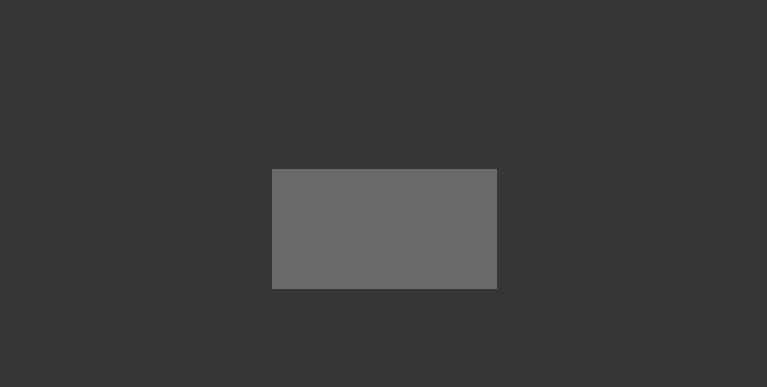
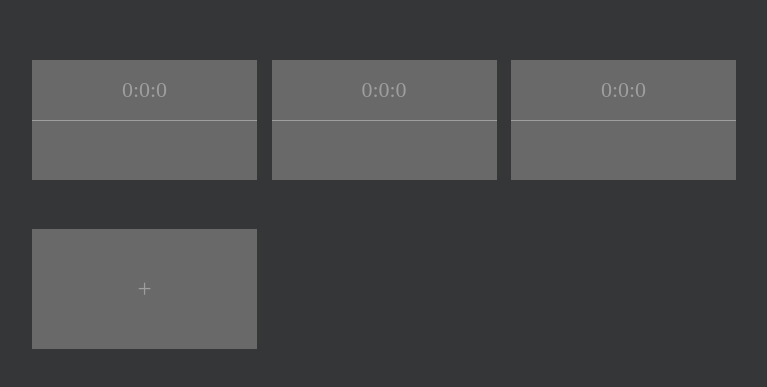
Before and after one commit to elinaa21/timers-task, a Vue app: page / in a window 1280 px wide. Shown: the part 171-558 px from the top of the page, without its empty margins (256-1023 px from the left). Built offline with nearby package versions, Linux system fonts and the light colour scheme.

Commit message:
layout and structure of blocks

```diff
--- a/src/App.vue
+++ b/src/App.vue
@@ -1,6 +1,13 @@
 <template>
   <div  class="app">
-    <Timer />
+    <div class="container">
+      <Timer
+        v-for="timer of timers"
+        v-bind:timer="timer"
+        :key="timer.id"
+      />
+      <div class='add-timer'>&plus;</div>
+    </div>
   </div>
 </template>
 
@@ -8,7 +15,9 @@
 import Timer from './components/Timer.vue'
 
 const timers = [
-  { id: 0, hours: 0, minutes: 0, seconds: 0, active: false }
+  { id: 0, hours: 0, minutes: 0, seconds: 0, active: false },
+  { id: 1, hours: 0, minutes: 0, seconds: 0, active: false },
+  { id: 2, hours: 0, minutes: 0, seconds: 0, active: false },
 ];
 
 export default {
@@ -33,7 +42,29 @@ export default {
   width: 100%;
   height: 100%;
   display: flex;
-  justify-content: center;
+  justify-content: space-between;
   align-items: center;
 }
+
+.container {
+  margin: 0 auto;
+  width: 55%;
+  height: max-content;
+  display: flex;
+  justify-content: space-between;
+  flex-wrap: wrap;
+}
+
+.add-timer {
+  width: 225px;
+  height: 120px;
+  background-color: #696969;
+  font-size: 25px;
+  text-align: center;
+  color: #9E9E9E;
+  margin-bottom: 7%;
+  display: flex;
+  align-items: center;
+  justify-content: center;
+}
 </style>
--- a/src/components/Timer.vue
+++ b/src/components/Timer.vue
@@ -1,19 +1,40 @@
 <template>
   <div class="timer">
-
+    <div
+      class="timer__time"
+      v-bind:class="{timer__time_active: timer.active}"
+    >{{timer.hours}}:{{timer.minutes}}:{{timer.seconds}}</div>
   </div>
 </template>
 
 <script>
 export default {
-  name: 'Timer'
+  name: 'Timer',
+  props: {
+    timer: {
+      type: Object,
+      required: true
+    }
+  }
 }
 </script>
 
-<style scoped>
+<style>
 .timer {
   width: 225px;
   height: 120px;
   background-color: #696969;
+  margin-bottom: 7%;
+}
+.timer__time {
+  font-size: 22px;
+  line-height: 21px;
+  color: #9E9E9E;
+  font-family: Gotham Pro;
+  height: 50%;
+  display: flex;
+  align-items: center;
+  justify-content: center;
+  border-bottom: #9E9E9E 1px solid;
 }
 </style>
```
Also changed, not shown: 2 other files (tests, documents, lock files or other folders).
